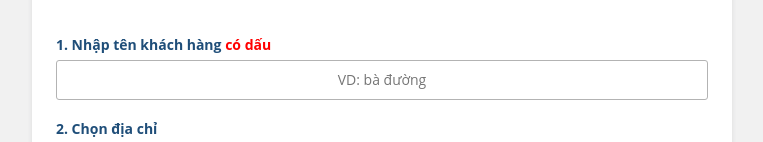
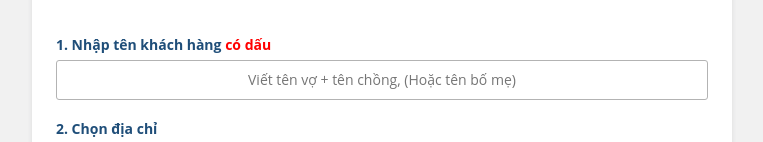
Before and after one commit to HungWorkplace/hungworkplace.github.io, a plain HTML site: page index.html in a window 1280 px wide. Shown: the part 199-341 px from the top of the page, without its empty margins (258-1021 px from the left). Drawn offline with nearby package versions, Linux system fonts and the light colour scheme; a web font is replaced by a local one.

Commit message:
Update index.html

```diff
--- a/index.html
+++ b/index.html
@@ -32,7 +32,7 @@
                         <font color=red> có dấu</font>
                     </label>
                     <input id="fullname" name="fullname" type="text"
-                        placeholder="VD: bà đường" class="form-control">
+                        placeholder="Viết tên vợ + tên chồng, (Hoặc tên bố mẹ)" class="form-control">
                     <span class="form-message"></span>
                 </div>
 
```
